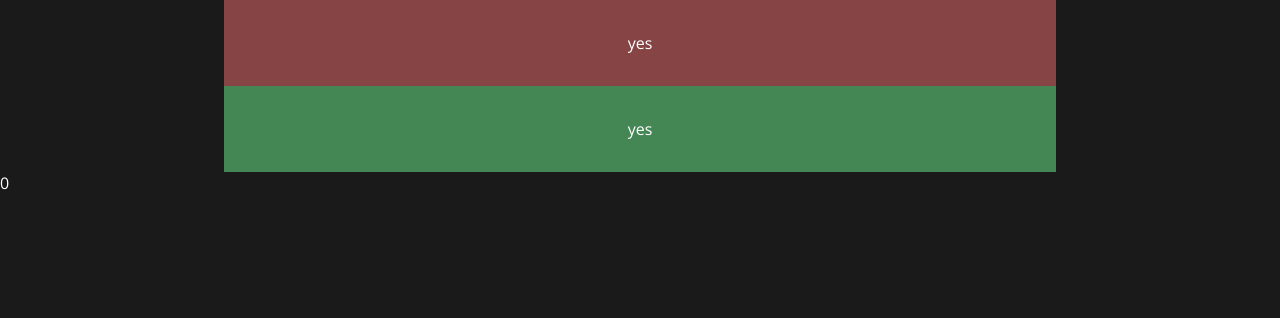
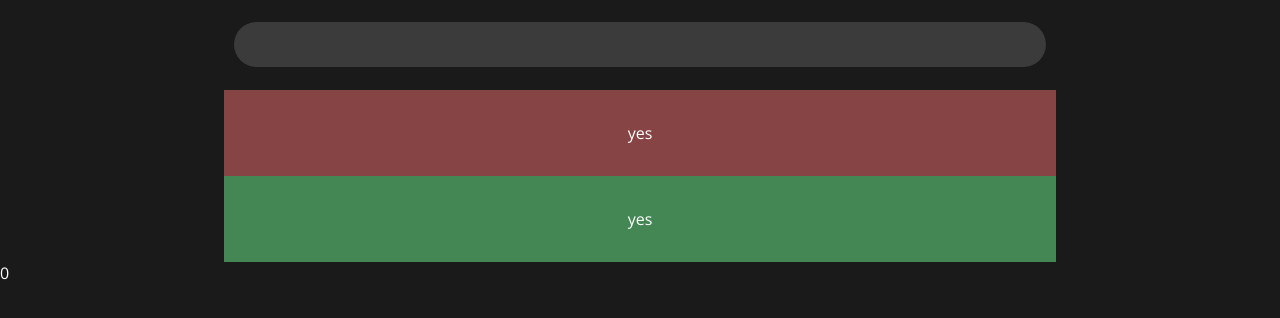
Before and after one commit to Slowl/randomraww, a React (Create React App) app: page / in a window 1280 px wide. Shown: the top 318 px of the page. Built offline with nearby package versions, Linux system fonts and the light colour scheme.

Commit message:
basic stylized title

```diff
--- a/src/components/Title.jsx
+++ b/src/components/Title.jsx
@@ -1,9 +1,24 @@
 import React from 'react'
 import styled from 'styled-components'
 
+const TitleContainer = styled.div`
+  max-width: 60%;
+  margin: 1em auto 1em;
+  padding: 1em;
+  background-color: #3b3b3b;
+  border-radius: 50px;
+  font-size: 1.4em;
+  letter-spacing: 1px;
+  text-align: center;
+
+  ::first-letter {
+    text-transform: uppercase;
+  }
+`
+
 const Title = ({ title }) => {
   return (
-    <div>{title}</div>
+    <TitleContainer>{title}</TitleContainer>
   )
 }
 
```
